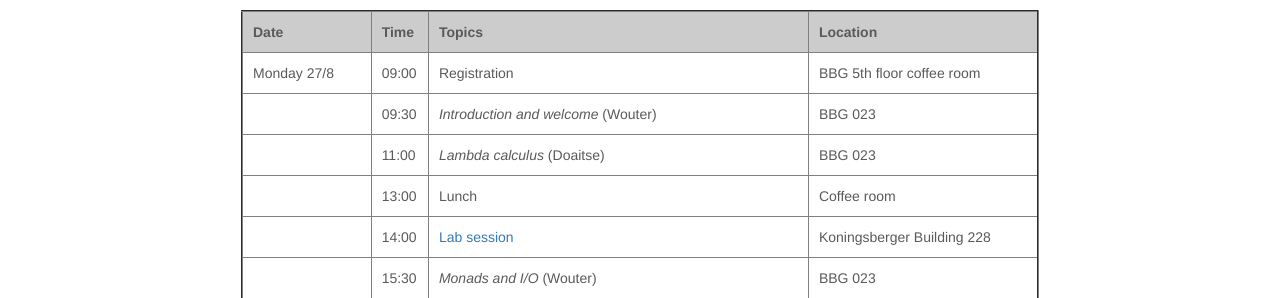
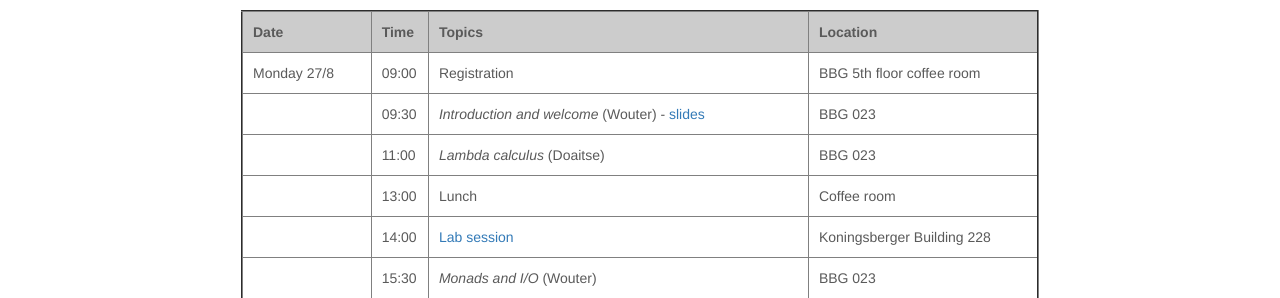
Before and after one commit to uu-afp/uu-afp.github.io, a Jekyll site: the page built from schedule.html, in a window 1280 px wide. Shown: the part 293-591 px from the top of the page. Built offline with Jekyll 4.4.1, drawn with Linux system fonts in a browser that asks for light colours; nearby versions of some CDN libraries.

Commit message:
Added first set of slides.

```diff
--- a/schedule.html
+++ b/schedule.html
@@ -45,7 +45,7 @@ will be in the adjacent Koningsberger building (KBG).</p>
     <tr>
       <td></td>
       <td>09:30</td>
-      <td><i>Introduction and welcome</i> (Wouter)</td>
+      <td><i>Introduction and welcome</i> (Wouter) - <a href="slides/01-slides.pdf">slides</a></td>
       <td>BBG 023 </td>
     </tr>
 
```
Also changed, not shown: 1 other file.
